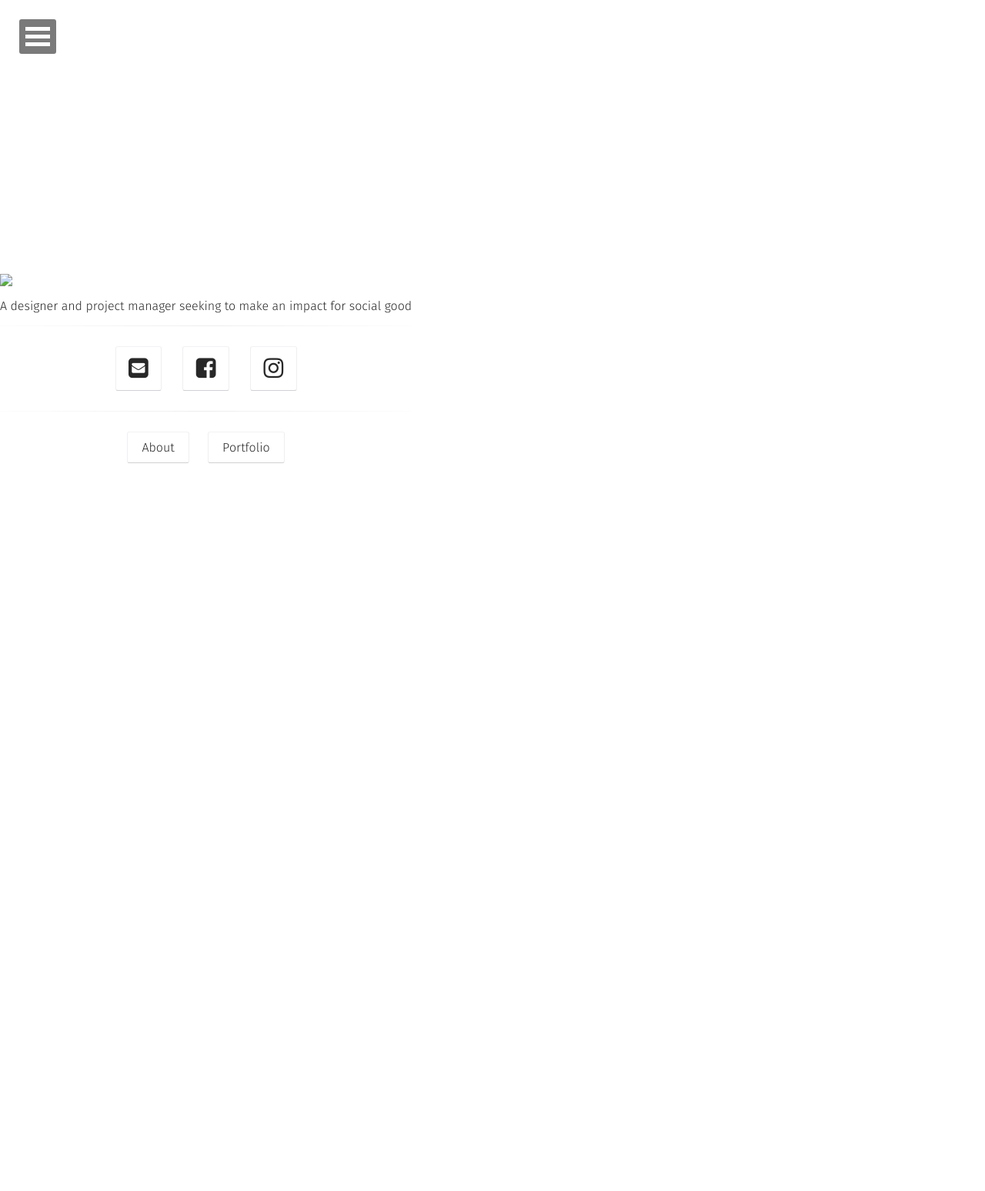
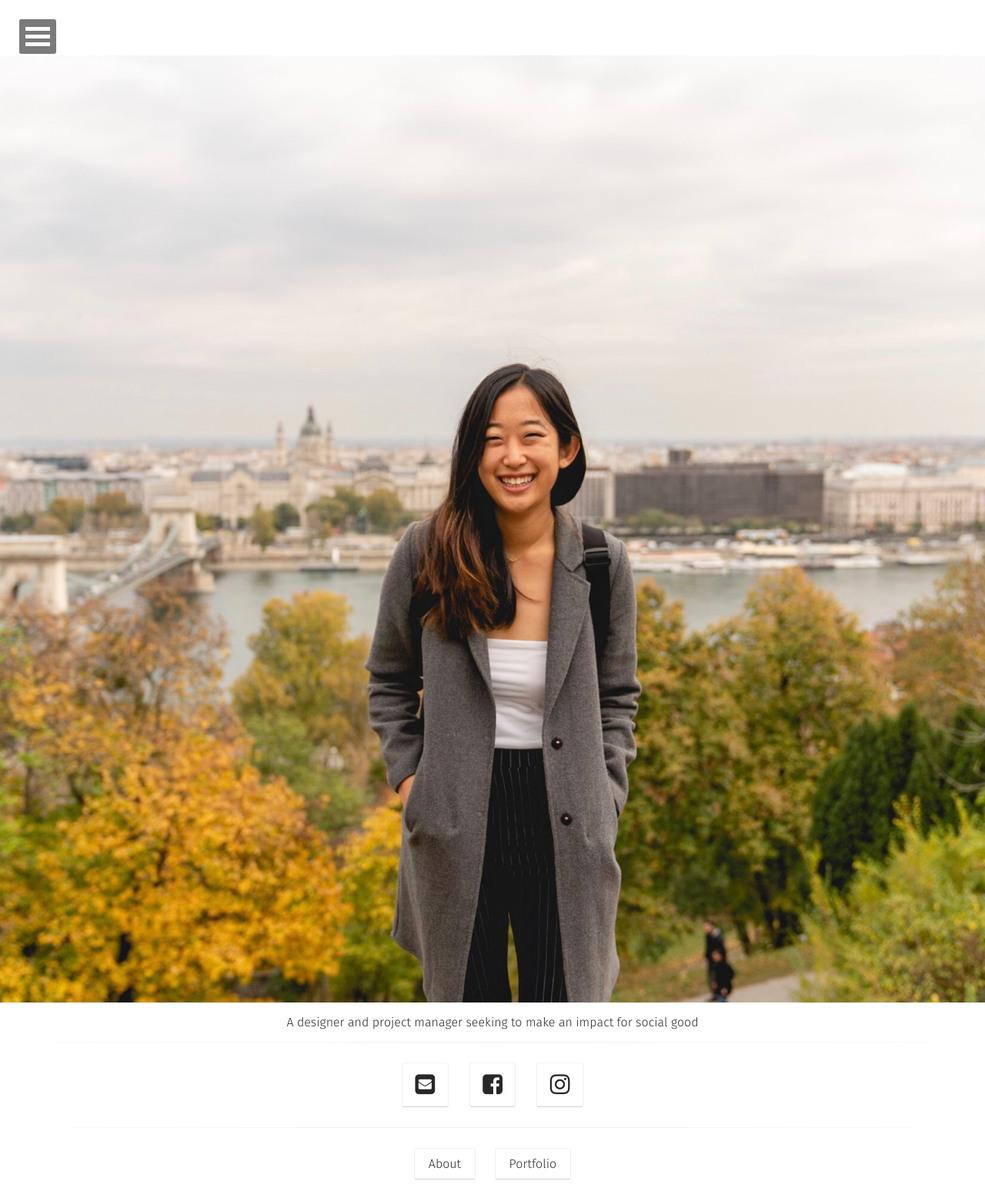
Before and after one commit to JoanneGaeunSon/joannegaeunson.com, a Jekyll site: the page built from index.html, in a window 1280 px wide. Shown: the whole page at 77% size. Built offline with Jekyll 4.4.1, drawn with Linux system fonts in a browser that asks for light colours; some web fonts are replaced; before the commit the page ends 900 px from its top, so only the background shows below that.

Commit message:
adding profile image

```diff
--- a/_layouts/home.html
+++ b/_layouts/home.html
@@ -15,7 +15,7 @@
                  <br/>
                  <br/>
                      <a href="{{ site.url }}">
-                       <img src= "/assets/Profile.jpg">
+                       <img src= "/assets/img/Profile.jpg">
                      </a>
                      <h3 class="title">
                          <a href="{{ site.url }}">
```
